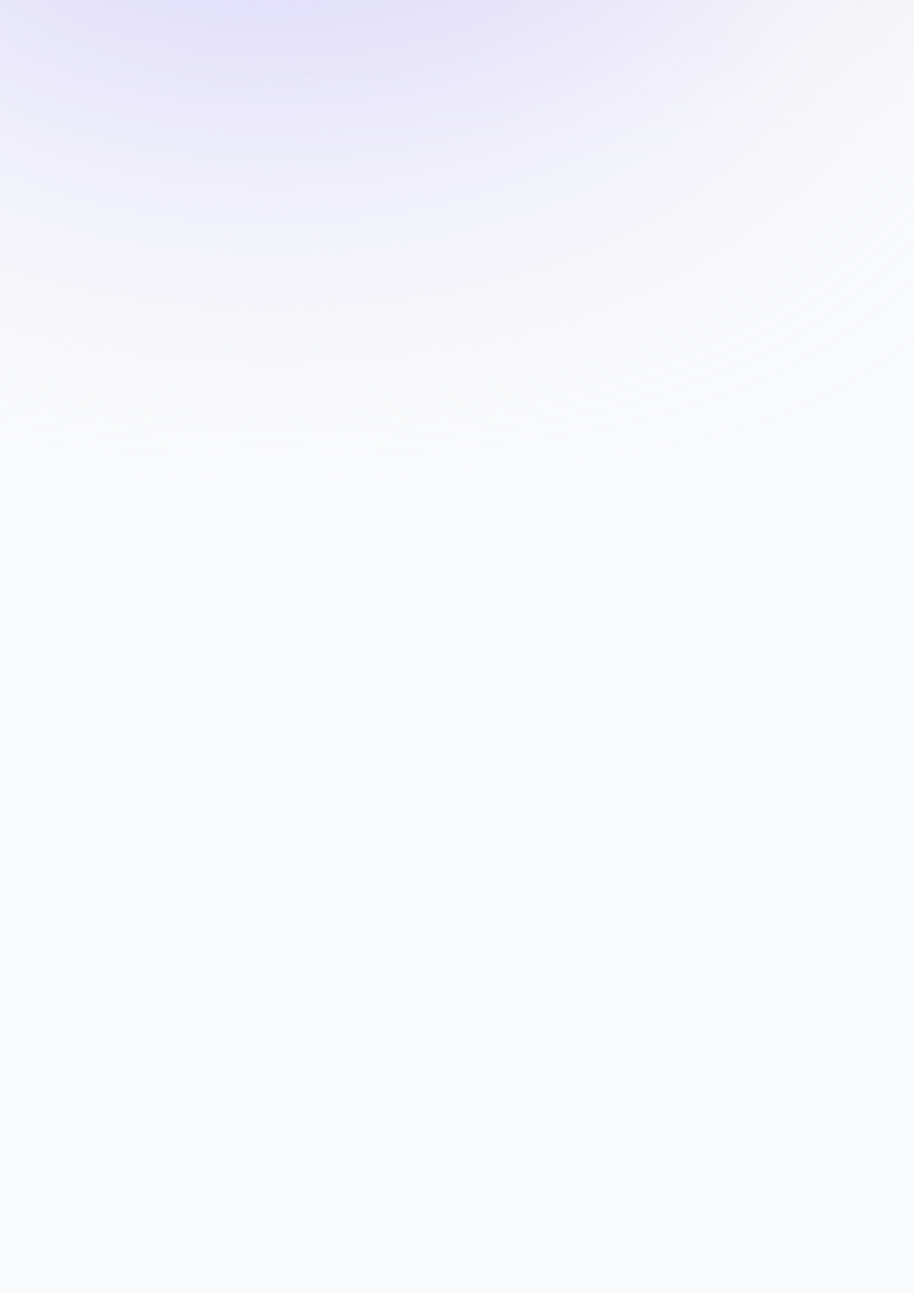
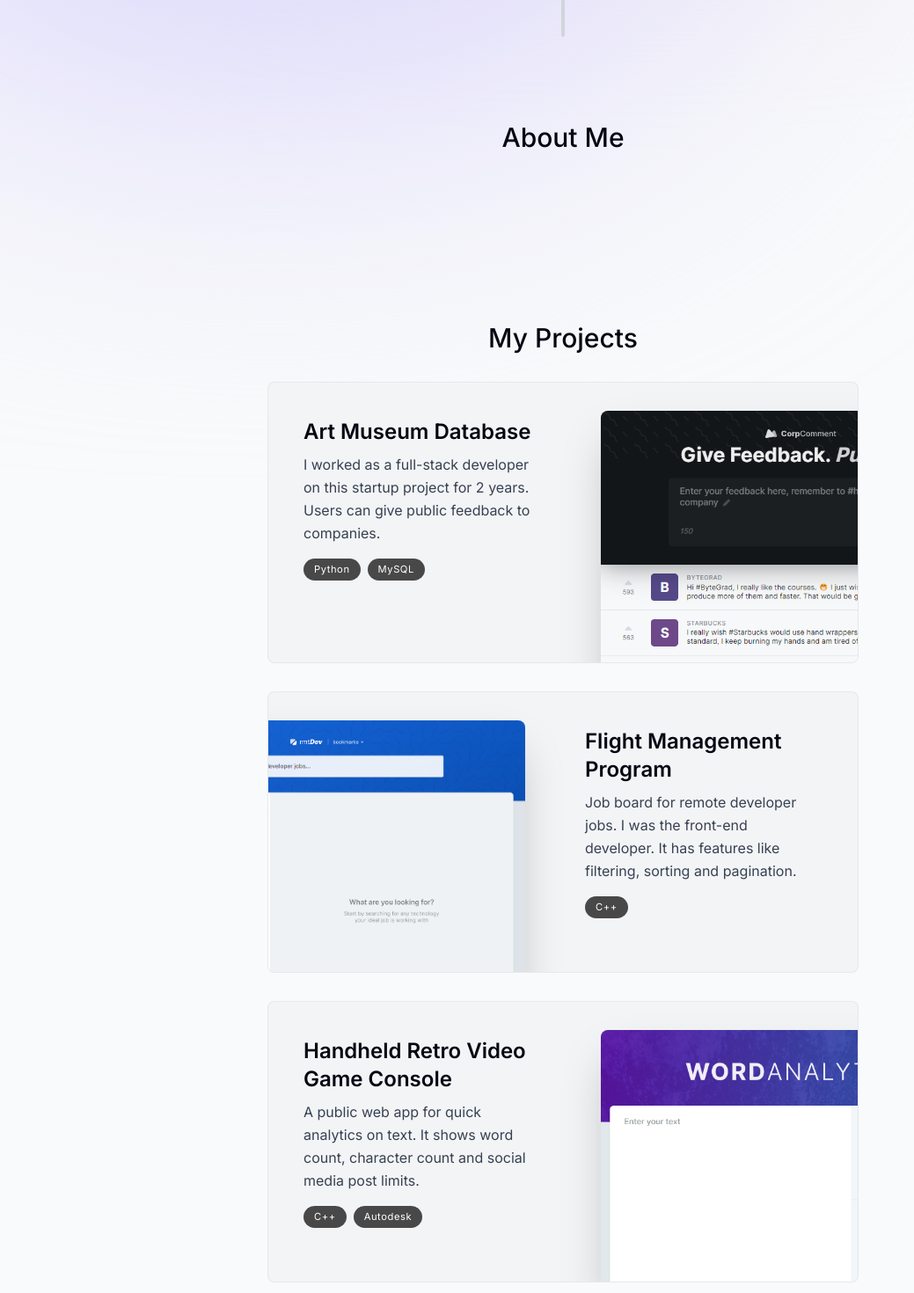
Before and after one commit to danielftn/Portfolio, a Next.js app in the folder portfolio/: page / in a window 1280 px wide. Shown: the part 660-2130 px from the top of the page at 88% size, without its empty margins (0-1039 px from the left). Built offline with nearby package versions, Linux system fonts and the light colour scheme.

Commit message:
Project Section Implemented

```diff
--- a/portfolio/app/page.tsx
+++ b/portfolio/app/page.tsx
@@ -1,11 +1,15 @@
+import About from "@/components/about"
 import Intro from "@/components/intro"
+import Projects from "@/components/projects"
+import SectionDivider from "@/components/section-divider"
 
 export default function Home() {
   return (
-    <main className="flex flex-col items-center
-    px-4">
+    <main className="flex flex-col items-center px-4">
       <Intro />
-
+      <SectionDivider />
+      <About />
+      <Projects/>
     </main>
   )
 }
--- /dev/null
+++ b/portfolio/components/about.tsx
@@ -0,0 +1,23 @@
+"use client";
+
+import React from 'react'
+import SectionHeading from './section-heading'
+import { motion } from "framer-motion"
+
+export default function About() {
+  return (
+    <motion.section className='mb-28 max-w[45rem] text-center leading-8 sm:mb-40'
+        initial={{ opacity: 0, y: 100}}
+        animate={{ opacity: 1, y: 0}}
+        transition={{ delay: 0.175}}
+    >
+        <SectionHeading>About me</SectionHeading>
+        <p className='mb-3'>
+
+        </p>
+        <p>
+
+        </p>
+    </motion.section>
+  )
+}
--- a/portfolio/components/intro.tsx
+++ b/portfolio/components/intro.tsx
@@ -46,7 +46,7 @@
         </div>
       </div>
 
-      <motion.p className="mb-10 mt-4 px-4 text-2xl font-medium !leading-{1.5}
+      <motion.h1 className="mb-10 mt-4 px-4 text-2xl font-medium !leading-{1.5}
       sm:text-4xl"
       initial={{ opacity: 0, y: 100}}
       animate={{ opacity: 1, y: 0}}
@@ -54,7 +54,7 @@
         <span className="font-bold">Hello, I'm Daniel </span>
         I'm a student University of Calgary{" "}
         <span className="font-bold">currently studing Software Engineering</span>
-      </motion.p>
+      </motion.h1>
 
       <motion.div className="flex flex-col sm:flex-row justify-center space-x-2 px-4 text-lg font-medium"
             initial={{ opacity: 0, y: 100}}
--- /dev/null
+++ b/portfolio/components/project.tsx
@@ -0,0 +1,52 @@
+"use client";
+
+import React, { useRef } from 'react'
+import { projectsData } from '@/lib/data'
+import Image from 'next/image'
+import { motion, useScroll, useTransform } from 'framer-motion'
+
+
+type ProjectProps = typeof projectsData[number];
+
+export default function Project({title, description, tags, imageUrl}:
+ProjectProps) {
+    const ref = useRef<HTMLDivElement>(null)
+    const { scrollYProgress } = useScroll({
+        target: ref,
+        offset: ["0 1", "1.33 1"],
+    });
+    const scaleProgress = useTransform(scrollYProgress, [0, 1], [0.8, 1]);
+    const opacityProgress = useTransform(scrollYProgress, [0, 1], [0.6, 1]);
+
+    return (
+        <motion.div
+            ref={ref}
+            style={{
+                scale: scaleProgress,
+                opacity: opacityProgress,
+            }}
+            className='group mb-3 sm:mb-8 last:mb:0'>
+            <section className='bg-gray-100 max-w-[42rem] border border-black/5 rounded-lg
+            overflow-hidden sm:pr-8 relative sm:h-[20rem] mb-3 sm:mb-8 last:mb:0 group-even:pl-8
+            hover:bg-gray-200 transition'>
+                <div className='pt-4 mb-8 px-5 sm:pl-10 sm:pr-2 sm:pt-10 sm:max-w-[50%] flex flex-col h-full
+                group-even:ml-[18rem]'>
+                    <h3 className='text-2xl font-semibold'>{title}</h3>
+                    <p className='mt-2 leading-relaxed text-gray-700'>{description}</p>
+                    <ul className='flex flex-wrap mt-4 gap-2'>{/*sm:mt-auto*/}
+                        {tags.map((tag, index) => (
+                            <li className="bg-black/[0.7] px-3 py-1 text-[0.7rem]
+                            upercase tracking-wider text-white rounded-full"key={index}> {tag} </li>
+                        ))}
+                    </ul>
+                </div>
+
+                <Image src={imageUrl} alt="Projects I worked on" quality={95}
+                className='absolute hidden sm:block top-8 -right-40 w-[28.25rem] rounded-t-lg shadow-2xl transition group-hover:scale-[1.0]
+                group-hover:-translate-x-3 group-hover:translate-y-3 group-hover:-rotate-2
+                group-even:group-hover:translate-x-3 group-even:group-hover:translate-y-3 group-even:group-hover:rotate-2 group-even:-right-[initial]
+                group-even:-left-40 ' />
+            </section>
+        </motion.div>
+    )
+}
--- /dev/null
+++ b/portfolio/components/projects.tsx
@@ -0,0 +1,21 @@
+import React, { useRef } from 'react'
+import SectionHeading from './section-heading'
+import { projectsData } from '@/lib/data'
+import Project from "./project";
+
+export default function Projects() {
+  return (
+    <section>
+        <SectionHeading>My Projects</SectionHeading>
+        <div>
+            {
+                projectsData.map((project, index) => (
+                <React.Fragment key={index}>
+                    <Project {...project} />
+                </React.Fragment>
+                ))
+            }
+        </div>
+    </section>
+  )
+}
--- /dev/null
+++ b/portfolio/components/section-divider.tsx
@@ -0,0 +1,15 @@
+"use client";
+import React from 'react';
+import { motion } from "framer-motion";
+
+export default function SectionDivider() {
+  return (
+    <motion.div className=" bg-gray-300 my-24 h-16 w-1 rounded-full hidden sm:block"
+    initial={{ opacity: 0, y: 100}}
+    animate={{ opacity: 1, y: 0}}
+    transition={{ delay: 0.125}}
+    >
+
+    </motion.div>
+  );
+}
--- /dev/null
+++ b/portfolio/components/section-heading.tsx
@@ -0,0 +1,12 @@
+import React from 'react'
+
+type SectionHeadingProps = {
+    children: React.ReactNode;
+}
+
+export default function SectionHeading({
+    children} : SectionHeadingProps) {
+  return (
+    <h2 className='text-3xl font-medium capitalize mb-8 text-center'>{ children }</h2>
+  )
+}
--- a/portfolio/lib/data.ts
+++ b/portfolio/lib/data.ts
@@ -62,24 +62,31 @@
 
 export const projectsData = [
   {
-    title: "CorpComment",
+    title: "Art Museum Database",
     description:
       "I worked as a full-stack developer on this startup project for 2 years. Users can give public feedback to companies.",
-    tags: ["React", "Next.js", "MongoDB", "Tailwind", "Prisma"],
+    tags: ["Python", "MySQL"],
     imageUrl: corpcommentImg,
   },
   {
-    title: "rmtDev",
+    title: "Flight Management Program",
     description:
       "Job board for remote developer jobs. I was the front-end developer. It has features like filtering, sorting and pagination.",
-    tags: ["React", "TypeScript", "Next.js", "Tailwind", "Redux"],
+    tags: ["C++"],
     imageUrl: rmtdevImg,
   },
   {
-    title: "Word Analytics",
+    title: "Handheld Retro Video Game Console",
     description:
       "A public web app for quick analytics on text. It shows word count, character count and social media post limits.",
-    tags: ["React", "Next.js", "SQL", "Tailwind", "Framer"],
+    tags: ["C++" , "Autodesk"],
+    imageUrl: wordanalyticsImg,
+  },
+  {
+    title: "Mini Indoor Garden ",
+    description:
+      "A public web app for quick analytics on text. It shows word count, character count and social media post limits.",
+    tags: ["C++" , "Autodesk"],
     imageUrl: wordanalyticsImg,
   },
 ] as const;
```
